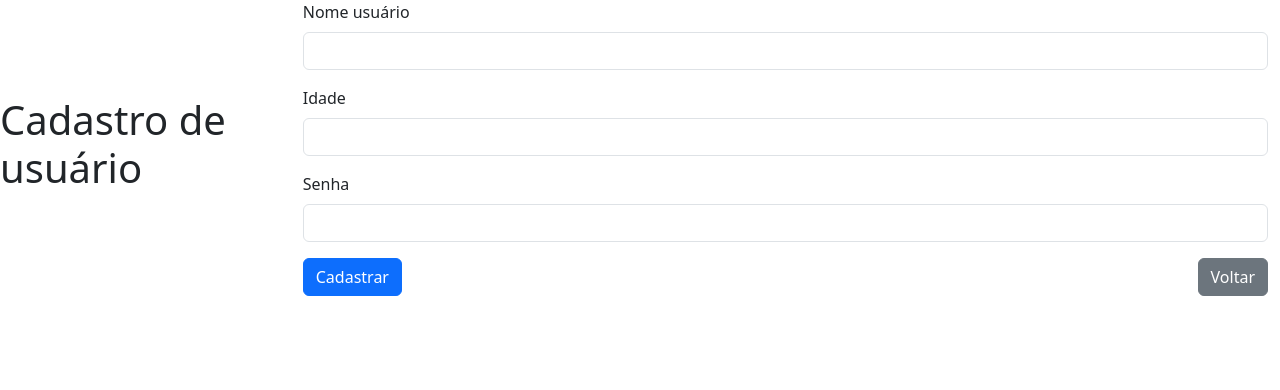
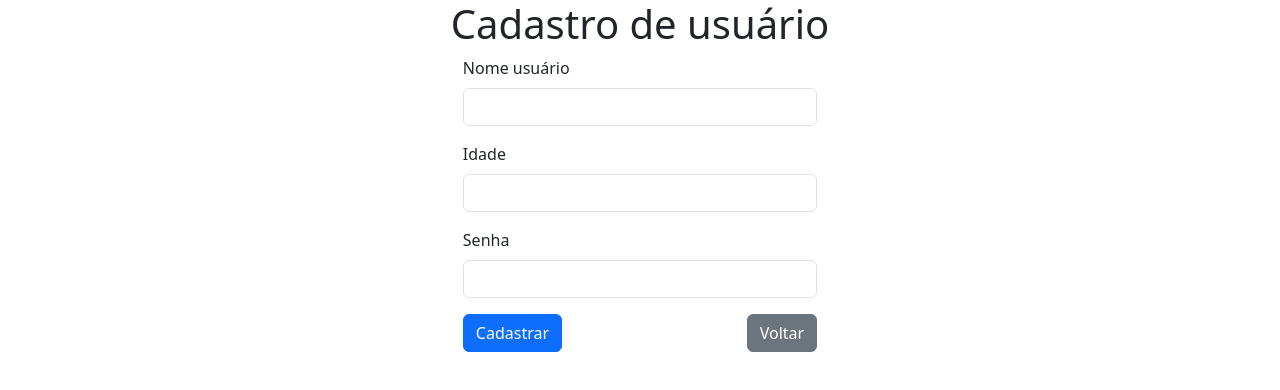
Before and after one commit to Henrique-nte/EXERCICIOS-DE-API-SENAI, a plain HTML site: page aula/FrontEnd/cadastroUsuario/index.html in a window 1280 px wide. Drawn offline with nearby package versions, Linux system fonts and the light colour scheme.

Commit message:
Update style.css

```diff
--- a/aula/FrontEnd/cadastroUsuario/style.css
+++ b/aula/FrontEnd/cadastroUsuario/style.css
@@ -1,9 +1,9 @@
-.forms {
+/*.forms {
     display: flex;
     justify-content: center;
     align-items: center;
     height: 100vh;
-}
+    */
 
 .botoes {
     display: flex;
@@ -11,7 +11,7 @@
 }
 
 body {
-    display: flex;
+    display: grid;
     justify-content: center;
     align-items: center;
 }
```
